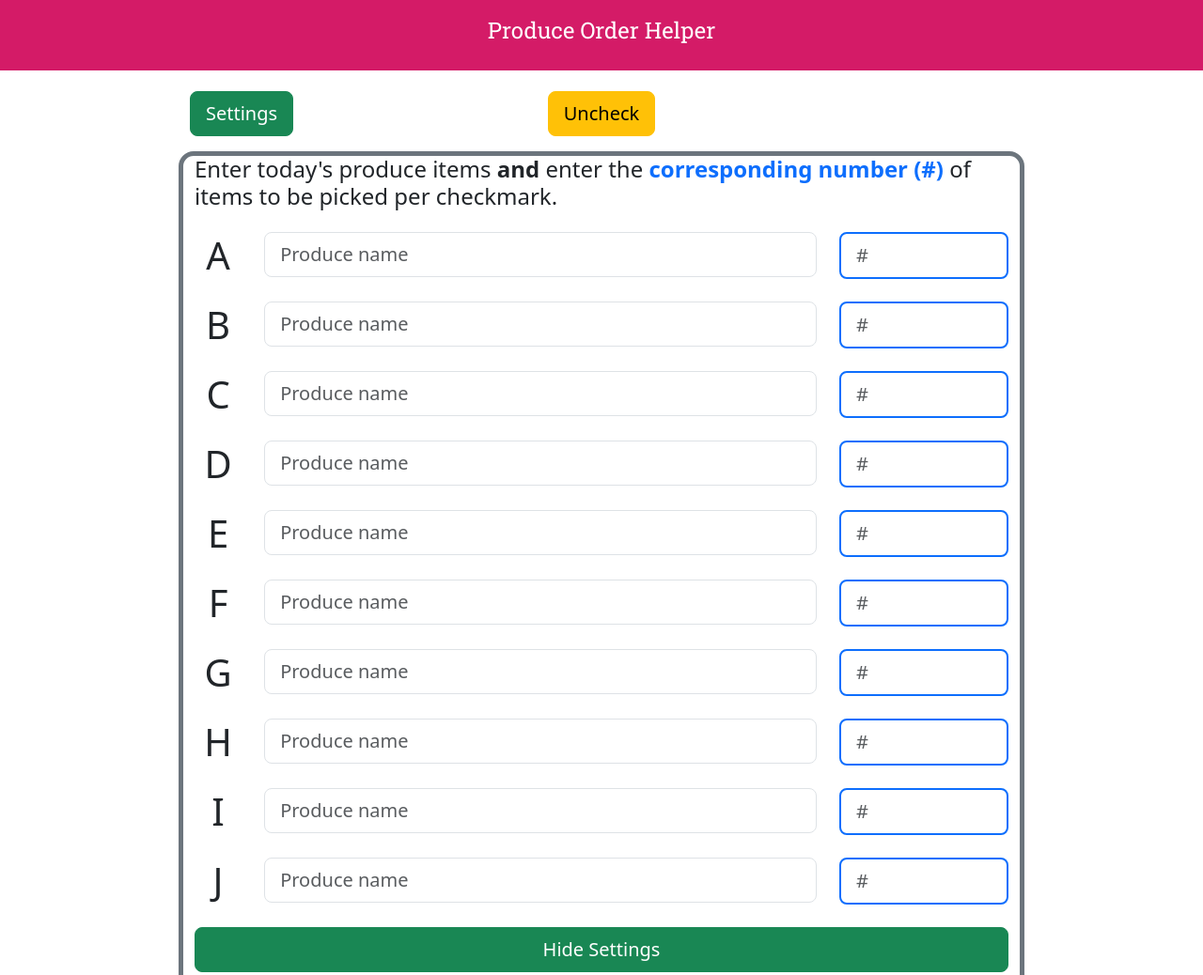
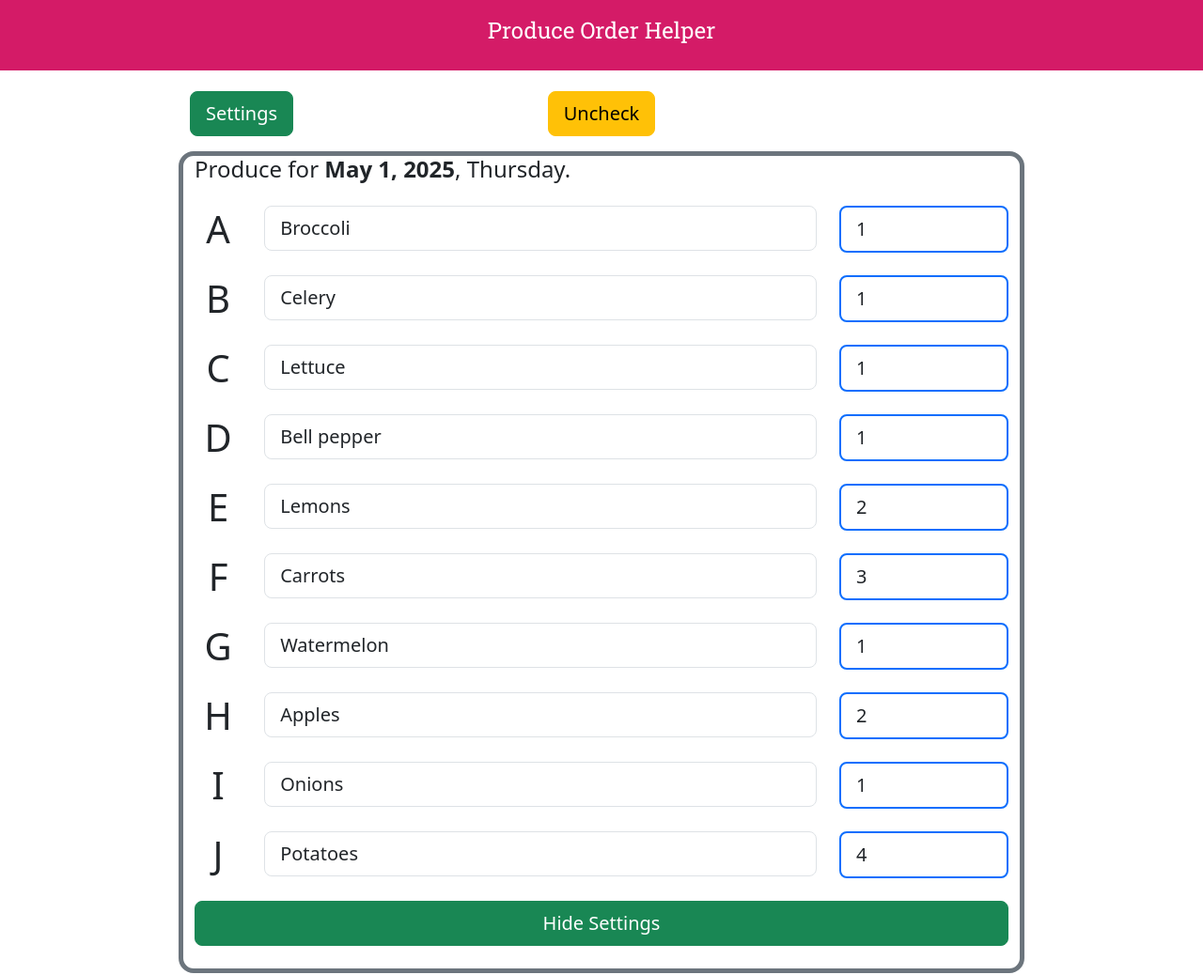
Before and after one commit to tinytao1/poh, a plain HTML site: page index.html in a window 1280 px wide. Shown: the top 1038 px of the page at 94% size. Drawn offline with nearby package versions, Linux system fonts and the light colour scheme.

Commit message:
Update index.html

```diff
--- a/index.html
+++ b/index.html
@@ -68,9 +68,7 @@
 	    rounded-4'
 	id='settingsdiv'>
 
-  <p class='h4'>Enter today's produce items <strong>and</strong> enter the
-	  <strong class='text-primary'>corresponding number (#)</strong>
-    of items to be picked per checkmark.</p>
+  <p class='h4'>Produce for <strong>May 1, 2025</strong>, Thursday.</p>
 
   <p class='h4'> </p>
 
@@ -90,12 +88,12 @@
 
         <div class="col-9">
           <input type="text" class="form-control form-control-lg"
-		  placeholder="Produce name" id='itemanameel'  name="producenamea" value=''>
+		  placeholder="Produce name" id='itemanameel'  name="producenamea" value='Broccoli'>
         </div>
 
         <div class="col-3">
           <input type="text" class="form-control form-control-lg border border-2 border-primary "
-		  placeholder="#" id='itemaamountel' name="quantitya" value='' >
+		  placeholder="#" id='itemaamountel' name="quantitya" value='1' >
         </div>
 
       </div> <!-- End row with Double columns inside -->
@@ -123,14 +121,14 @@
         <div class="col-9">
 
           <input type="text" class="form-control form-control-lg"
-		placeholder="Produce name" id='itembnameel'  name="producenameb" value='' >
+		placeholder="Produce name" id='itembnameel'  name="producenameb" value='Celery' >
 
         </div>
 
         <div class="col-3">
 
           <input type="text" class="form-control form-control-lg border border-2 border-primary"
-		placeholder="#" id='itembamountel' name="quantityb" value='' >
+		placeholder="#" id='itembamountel' name="quantityb" value='1' >
 
         </div>
 
@@ -159,14 +157,14 @@
         <div class="col-9">
 
           <input type="text" class="form-control form-control-lg"
-		placeholder="Produce name" id='itemcnameel'  name="producenamec" value='' >
+		placeholder="Produce name" id='itemcnameel'  name="producenamec" value='Lettuce' >
 
         </div>
 
         <div class="col-3">
 
           <input type="text" class="form-control form-control-lg border border-2 border-primary "
-		placeholder="#" id='itemcamountel' name="quantityc" value='' >
+		placeholder="#" id='itemcamountel' name="quantityc" value='1' >
 
         </div>
 
@@ -195,14 +193,14 @@
         <div class="col-9">
 
           <input type="text" class="form-control form-control-lg"
-		placeholder="Produce name" id='itemdnameel'  name="producenamed" value='' >
+		placeholder="Produce name" id='itemdnameel'  name="producenamed" value='Bell pepper' >
 
         </div>
 
         <div class="col-3">
 
           <input type="text" class="form-control form-control-lg border border-2 border-primary "
-		placeholder="#" id='itemdamountel' name="quantityd" value='' >
+		placeholder="#" id='itemdamountel' name="quantityd" value='1' >
 
         </div>
 
@@ -231,14 +229,14 @@
         <div class="col-9">
 
           <input type="text" class="form-control form-control-lg"
-		placeholder="Produce name" id='itemenameel'  name="producenamee">
+		placeholder="Produce name" id='itemenameel'  name="producenamee" value='Lemons' >
 
         </div>
 
         <div class="col-3">
 
           <input type="text" class="form-control form-control-lg border border-2 border-primary "
-		placeholder="#" id='itemeamountel' name="quantitye">
+		placeholder="#" id='itemeamountel' name="quantitye" value='2' >
 
         </div>
 
@@ -267,14 +265,14 @@
         <div class="col-9">
 
           <input type="text" class="form-control form-control-lg"
-		placeholder="Produce name" id='itemfnameel'  name="producenamef">
+		placeholder="Produce name" id='itemfnameel'  name="producenamef" value='Carrots' >
 
         </div>
 
         <div class="col-3">
 
           <input type="text" class="form-control form-control-lg border border-2 border-primary "
-		placeholder="#" id='itemfamountel' name="quantityf">
+		placeholder="#" id='itemfamountel' name="quantityf" value='3' >
 
         </div>
 
@@ -303,14 +301,14 @@
         <div class="col-9">
 
           <input type="text" class="form-control form-control-lg"
-		placeholder="Produce name" id='itemgnameel'  name="producenameg">
+		placeholder="Produce name" id='itemgnameel'  name="producenameg" value='Watermelon' >
 
         </div>
 
         <div class="col-3">
 
           <input type="text" class="form-control form-control-lg border border-2 border-primary "
-		placeholder="#" id='itemgamountel' name="quantityg">
+		placeholder="#" id='itemgamountel' name="quantityg" value='1' >
 
         </div>
 
@@ -339,14 +337,14 @@
         <div class="col-9">
 
           <input type="text" class="form-control form-control-lg"
-		placeholder="Produce name" id='itemhnameel'  name="producenameh">
+		placeholder="Produce name" id='itemhnameel'  name="producenameh" value='Apples' >
 
         </div>
 
         <div class="col-3">
 
           <input type="text" class="form-control form-control-lg border border-2 border-primary "
-		placeholder="#" id='itemhamountel' name="quantityh"> <!-- hash: &#65119; checkmark: &#10004;  -->
+		placeholder="#" id='itemhamountel' name="quantityh" value='2' >
 
         </div>
 
@@ -375,14 +373,14 @@
         <div class="col-9">
 
           <input type="text" class="form-control form-control-lg"
-		placeholder="Produce name" id='iteminameel'  name="producenamei">
+		placeholder="Produce name" id='iteminameel'  name="producenamei" value='Onions' >
 
         </div>
 
         <div class="col-3">
 
           <input type="text" class="form-control form-control-lg border border-2 border-primary "
-		placeholder="#" id='itemiamountel' name="quantityi"> <!-- hash: &#65119; checkmark: &#10004;  -->
+		placeholder="#" id='itemiamountel' name="quantityi" value='1' >
 
         </div>
 
@@ -411,14 +409,14 @@
         <div class="col-9">
 
           <input type="text" class="form-control form-control-lg"
-		placeholder="Produce name" id='itemjnameel'  name="producenamej">
+		placeholder="Produce name" id='itemjnameel'  name="producenamej" value='Potatoes' >
 
         </div>
 
         <div class="col-3">
 
           <input type="text" class="form-control form-control-lg border border-2 border-primary "
-		placeholder="#" id='itemjamountel' name="quantityj"> <!-- hash: &#65119; checkmark: &#10004;  -->
+		placeholder="#" id='itemjamountel' name="quantityj" value='4' >
 
         </div>
 
```
